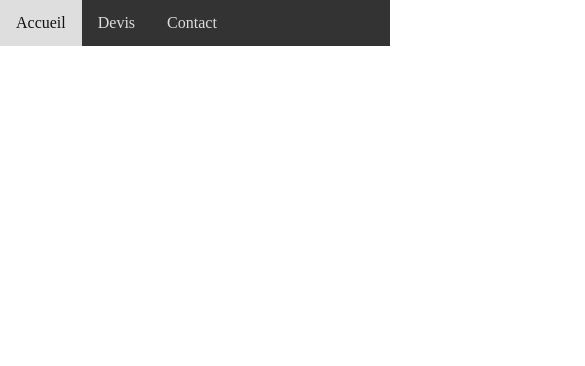
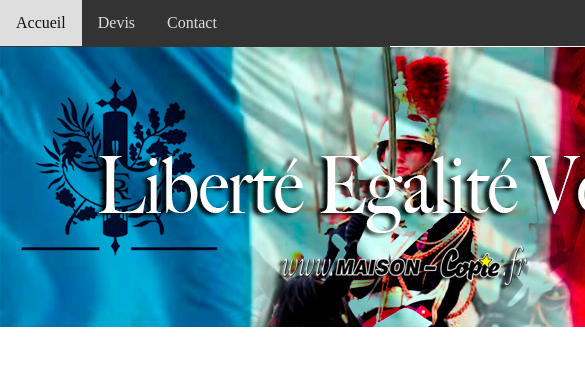
Before and after one commit to VassilyD/MaisonCopie, a plain HTML site: page index.html in a window 390 px wide. Shown: the top 366 px of the page, 585 px wide, since content can reach past the window. Drawn offline with Linux system fonts and the light colour scheme.

Commit message:
un peu de responsive

```diff
--- a/assets/CSS/accueil.css
+++ b/assets/CSS/accueil.css
@@ -1,3 +1,7 @@
+* {
+    box-sizing: border-box;
+}
+
 body {
 	font-family: ;
     margin: 0;
@@ -23,16 +27,20 @@ body {
 .navbar {
     margin: 0;
     padding: 0;
+    height: 47px;
+    background-color: #333;
 }
 
 .navbar ul {
 	list-style-type: none;
+    background-color: #333;
     margin: 0;
     padding: 0;
-    background-color: #333;
     position: fixed;
     top: 0;
-    width: 100%;
+    width: 800px;
+    left: 50%;
+    transform: translateX(-50%);
 }
 
 .navbar ul li {
@@ -62,3 +70,34 @@ body {
 
 
 /*------- /navbar ---------------------*/
+
+
+
+
+/*------- Header ----------------------*/
+
+#header {
+	background-image: url(../img/header.jpg);
+    background-repeat: no-repeat;
+    height: 280px;
+    position: relative;
+    top: 0;
+    width: 800px;
+    left: 50%;
+    transform: translateX(-50%);
+}
+
+@media only screen and (max-width: 800px) {
+    /* For mobile phones: */
+
+	.navbar ul {
+    	left: 0;
+    	transform: translateX(0);
+	}
+
+	#header {
+	    left: 0;
+	    transform: translateX(0);
+	}
+
+}
```
Also changed, not shown: assets/img/header.jpg (added).
